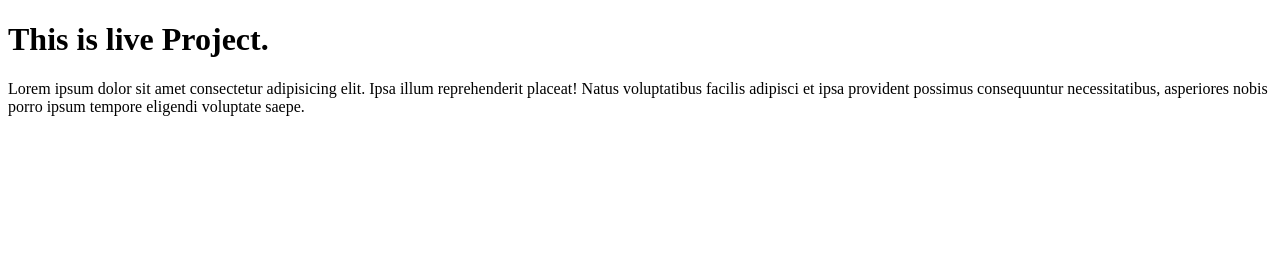
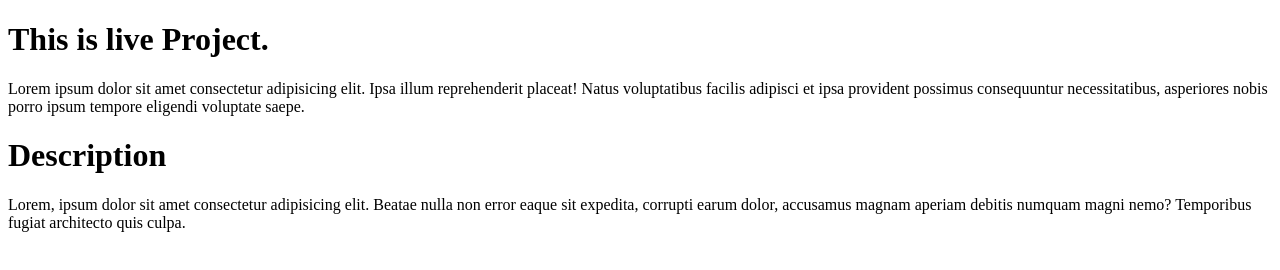
Before and after one commit to Ali-Hassan8/reverse-changes, a plain HTML site: page index.html in a window 1280 px wide. Drawn offline with Linux system fonts and the light colour scheme.

Commit message:
add description

```diff
--- a/index.html
+++ b/index.html
@@ -8,5 +8,7 @@
 <body>
     <h1>This is live Project.</h1>
     <p>Lorem ipsum dolor sit amet consectetur adipisicing elit. Ipsa illum reprehenderit placeat! Natus voluptatibus facilis adipisci et ipsa provident possimus consequuntur necessitatibus, asperiores nobis porro ipsum tempore eligendi voluptate saepe.</p>
+    <h1>Description</h1>
+    <p>Lorem, ipsum dolor sit amet consectetur adipisicing elit. Beatae nulla non error eaque sit expedita, corrupti earum dolor, accusamus magnam aperiam debitis numquam magni nemo? Temporibus fugiat architecto quis culpa.</p>
 </body>
 </html>
```
